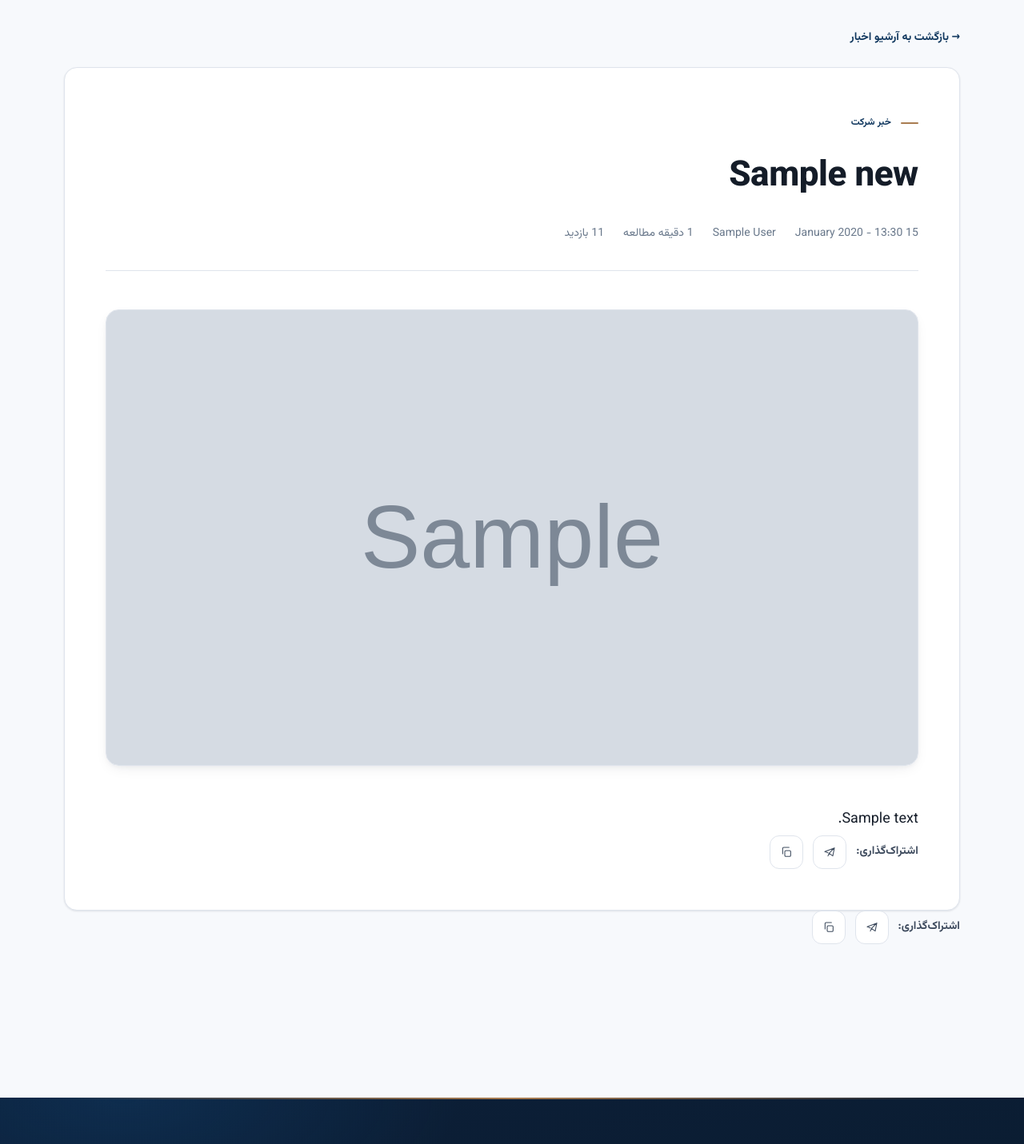
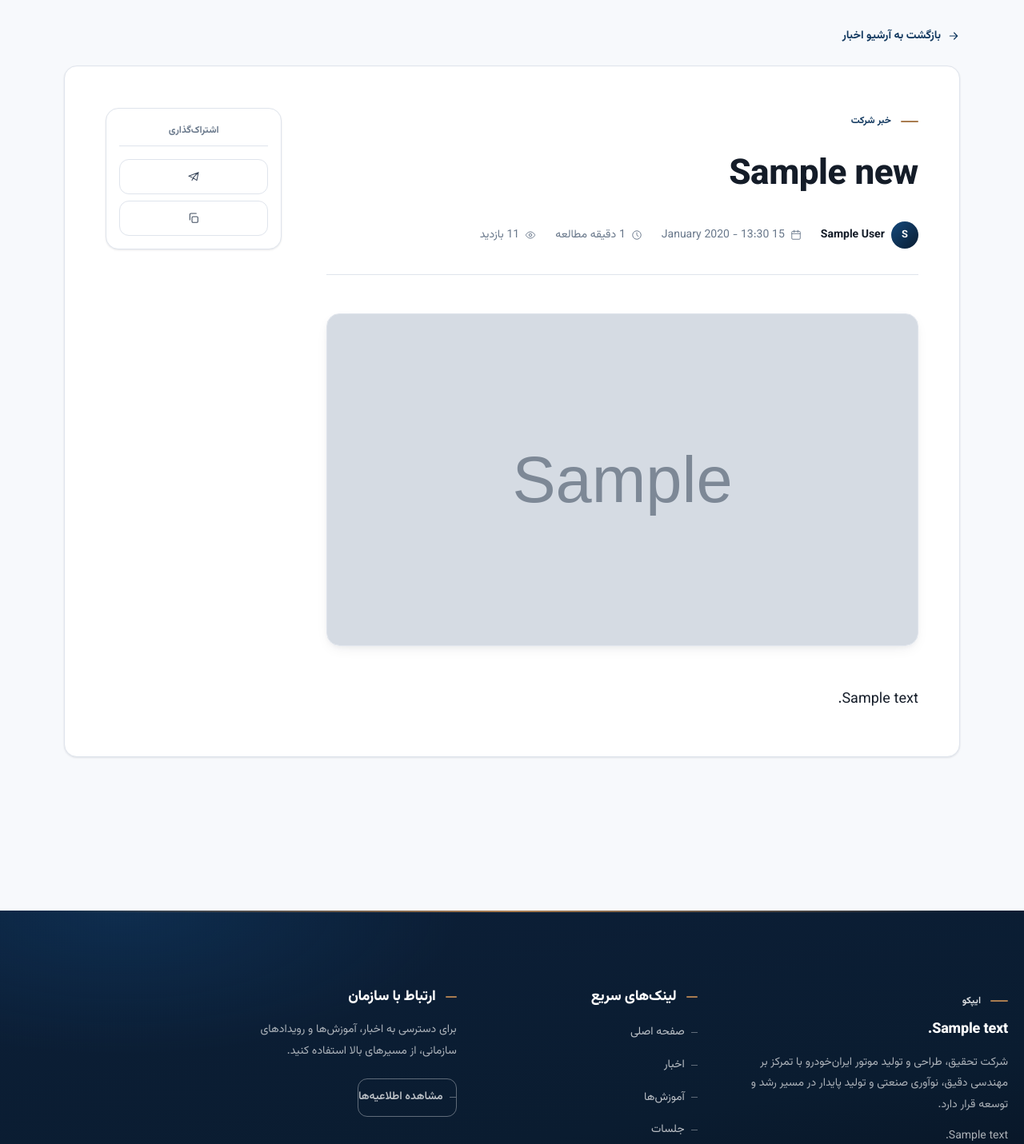
Before and after one commit to Ali-Mosayebi04/ip-co_portal, a Django app: a page that uses templates/news/detail.html in a window 1280 px wide. Shown: the part 222-1653 px from the top of the page at 80% size. Run offline with Django 5.2, Linux system fonts and the light colour scheme; tables that the repository leaves empty hold one stand-in row (values such as "Sample post"); grey boxes marked "Sample" are stand-in pictures.

Commit message:
feat:change news detail and news list page style and edit them

```diff
--- a/templates/news/detail.html
+++ b/templates/news/detail.html
@@ -1,9 +1,11 @@
 {% extends "home/base.html" %}
 {% load static %}
 
-{% block title %}{{ news_item.title }} | پورتال داخلی ایپکو{% endblock %}
+{% block title %}{{ news_item.title }} | پورتال خبری ایران‌خودرو{% endblock %}
 
 {% block content %}
+    <div class="reading-progress" aria-hidden="true"><span class="reading-progress-fill"></span></div>
+
     <nav class="breadcrumb-bar" aria-label="مسیر صفحه">
         <div class="container breadcrumb">
             <a href="{% url 'home:index' %}">پورتال</a>
@@ -15,21 +17,36 @@
     </nav>
 
     <article class="news-detail container">
-        <a class="back-link" href="{% url 'news:list' %}">&rarr; بازگشت به آرشیو اخبار</a>
+        <a class="back-link" href="{% url 'news:list' %}">
+            <svg width="16" height="16" viewBox="0 0 24 24" fill="none" aria-hidden="true"><path d="M5 12h14m0 0-6-6m6 6-6 6" stroke="currentColor" stroke-width="1.8" stroke-linecap="round" stroke-linejoin="round"/></svg>
+            بازگشت به آرشیو اخبار
+        </a>
 
         <div class="article-shell">
+            <div class="article-layout">
+                <div class="article-main">
                     <div class="article-intro">
                         <span class="section-kicker">خبر شرکت</span>
                         <h1>{{ news_item.title }}</h1>
                         <div class="article-meta">
+                            {% if news_item.author %}
+                                <span class="article-author">
+                                    <span class="user-avatar" aria-hidden="true">{{ news_item.author.get_full_name|default:news_item.author.username|first|upper }}</span>
+                                    {{ news_item.author.get_full_name|default:news_item.author.username }}
+                                </span>
+                            {% endif %}
                             <span class="article-meta-item">
+                                <svg width="14" height="14" viewBox="0 0 24 24" fill="none" aria-hidden="true"><rect x="3" y="4" width="18" height="17" rx="2" stroke="currentColor" stroke-width="1.6"/><path d="M3 9h18M8 2v4M16 2v4" stroke="currentColor" stroke-width="1.6" stroke-linecap="round"/></svg>
                                 <time datetime="{{ news_item.published_at|date:'c' }}">{{ news_item.published_at|date:"j F Y - H:i" }}</time>
                             </span>
-                    {% if news_item.author %}
-                        <span class="article-meta-item">{{ news_item.author.get_full_name|default:news_item.author.username }}</span>
-                    {% endif %}
-                    <span class="article-meta-item">{{ reading_minutes }} دقیقه مطالعه</span>
-                    <span class="article-meta-item">{{ news_item.views }} بازدید</span>
+                            <span class="article-meta-item">
+                                <svg width="14" height="14" viewBox="0 0 24 24" fill="none" aria-hidden="true"><circle cx="12" cy="12" r="9" stroke="currentColor" stroke-width="1.6"/><path d="M12 7v5l3 3" stroke="currentColor" stroke-width="1.6" stroke-linecap="round"/></svg>
+                                {{ reading_minutes }} دقیقه مطالعه
+                            </span>
+                            <span class="article-meta-item">
+                                <svg width="14" height="14" viewBox="0 0 24 24" fill="none" aria-hidden="true"><path d="M2 12s3.5-7 10-7 10 7 10 7-3.5 7-10 7-10-7-10-7Z" stroke="currentColor" stroke-width="1.6" stroke-linejoin="round"/><circle cx="12" cy="12" r="3" stroke="currentColor" stroke-width="1.6"/></svg>
+                                {{ news_item.views }} بازدید
+                            </span>
                         </div>
                     </div>
 
@@ -40,9 +57,12 @@
                     <div class="news-detail-body">
                         {{ news_item.body|linebreaksbr }}
                     </div>
+                </div>
 
+                <aside class="share-rail" aria-label="اشتراک‌گذاری خبر">
+                    <div class="share-rail-inner">
+                        <span class="share-rail-label">اشتراک‌گذاری</span>
                         <div class="article-share">
-                <span class="article-share-label">اشتراک‌گذاری:</span>
                             <a class="icon-btn" href="https://t.me/share/url?url={{ request.build_absolute_uri|urlencode }}&text={{ news_item.title|urlencode }}" target="_blank" rel="noopener noreferrer" aria-label="اشتراک در تلگرام">
                                 <svg width="16" height="16" viewBox="0 0 24 24" fill="none" aria-hidden="true"><path d="M21 4 3 11l6 2m12-9-3 15-7-5m10-10-10 10m0 0-2 5" stroke="currentColor" stroke-width="1.6" stroke-linecap="round" stroke-linejoin="round"/></svg>
                             </a>
@@ -51,28 +71,25 @@
                             </button>
                         </div>
                     </div>
-
-        <div class="article-share">
-            <span class="article-share-label">اشتراک‌گذاری:</span>
-            <a class="icon-btn" href="https://t.me/share/url?url={{ request.build_absolute_uri|urlencode }}&text={{ news_item.title|urlencode }}" target="_blank" rel="noopener noreferrer" aria-label="اشتراک در تلگرام">
-                <svg width="16" height="16" viewBox="0 0 24 24" fill="none" aria-hidden="true"><path d="M21 4 3 11l6 2m12-9-3 15-7-5m10-10-10 10m0 0-2 5" stroke="currentColor" stroke-width="1.6" stroke-linecap="round" stroke-linejoin="round"/></svg>
-            </a>
-            <button type="button" class="icon-btn" data-copy-link="{{ request.build_absolute_uri }}" aria-label="کپی پیوند خبر">
-                <svg width="16" height="16" viewBox="0 0 24 24" fill="none" aria-hidden="true"><rect x="9" y="9" width="11" height="11" rx="2" stroke="currentColor" stroke-width="1.6"/><path d="M5 15V5a2 2 0 0 1 2-2h10" stroke="currentColor" stroke-width="1.6" stroke-linecap="round"/></svg>
-            </button>
+                </aside>
+            </div>
         </div>
     </article>
 
     {% if related_news %}
         <section class="related-news container" aria-labelledby="related-news-heading">
             <div class="section-header">
+                <div>
+                    <span class="section-kicker">ادامه مطالعه</span>
                     <h2 id="related-news-heading">اخبار مرتبط</h2>
+                </div>
+                <a class="see-all" href="{% url 'news:list' %}">همه اخبار</a>
             </div>
             <div class="news-grid">
                 {% for item in related_news %}
                     <article class="news-card" data-reveal>
                         {% if item.cover_image %}
-                            <a href="{{ item.get_absolute_url }}" class="news-card-image">
+                            <a href="{{ item.get_absolute_url }}" class="news-card-image" aria-hidden="true" tabindex="-1">
                                 <img src="{{ item.cover_image.url }}" alt="{{ item.title }}" loading="lazy">
                             </a>
                         {% endif %}
@@ -84,7 +101,7 @@
                             <h3><a href="{{ item.get_absolute_url }}">{{ item.title }}</a></h3>
                             <p>{{ item.summary }}</p>
                             <div class="news-card-footer">
-                                <a class="btn-link" href="{{ item.get_absolute_url }}">ادامه مطلب &larr;</a>
+                                <a class="btn-link" href="{{ item.get_absolute_url }}">ادامه مطلب</a>
                             </div>
                         </div>
                     </article>
```
Also changed, not shown: templates/news/list.html (+8 -8 lines). Lines whose indentation alone changed are shown as unchanged.
